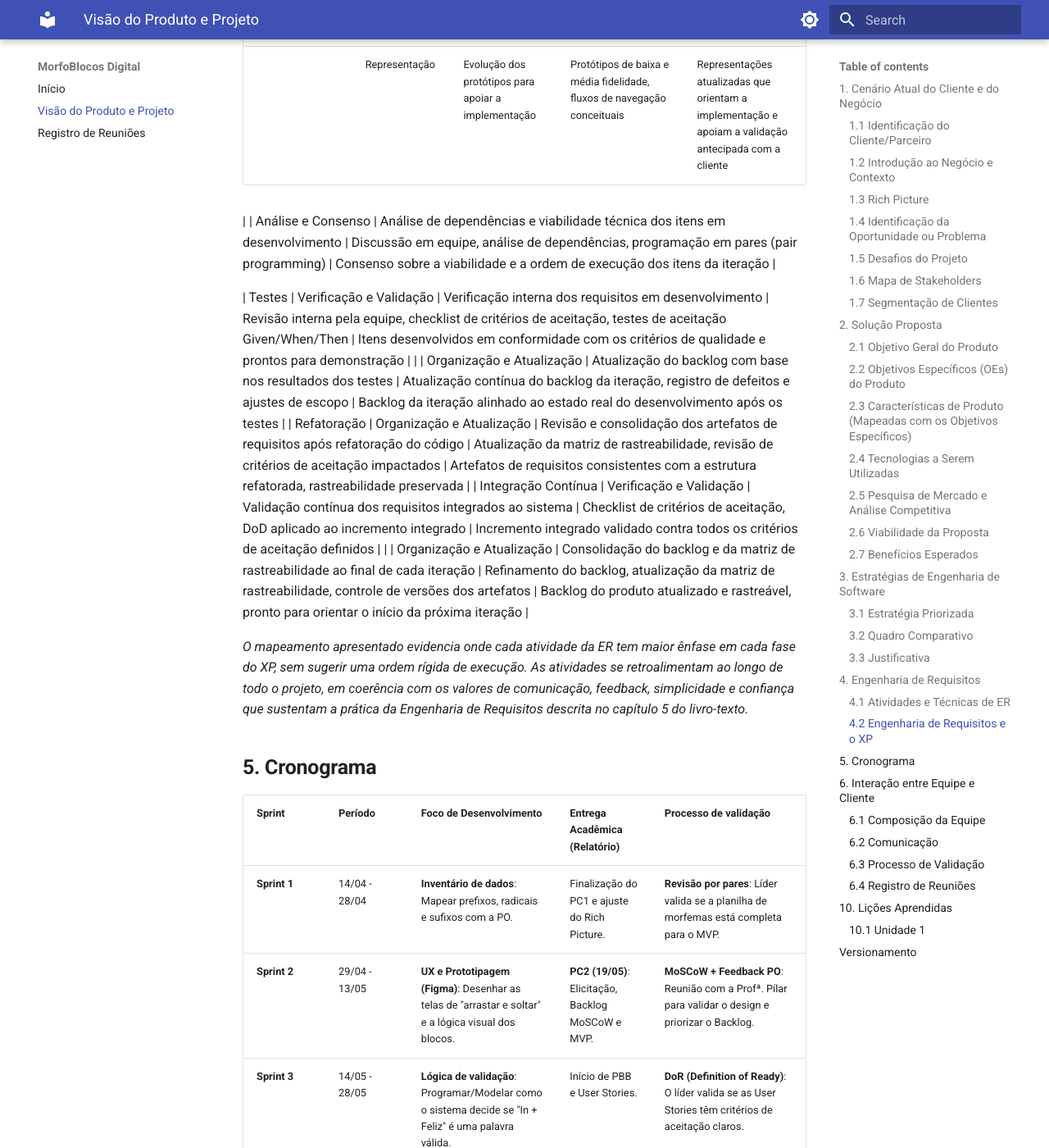
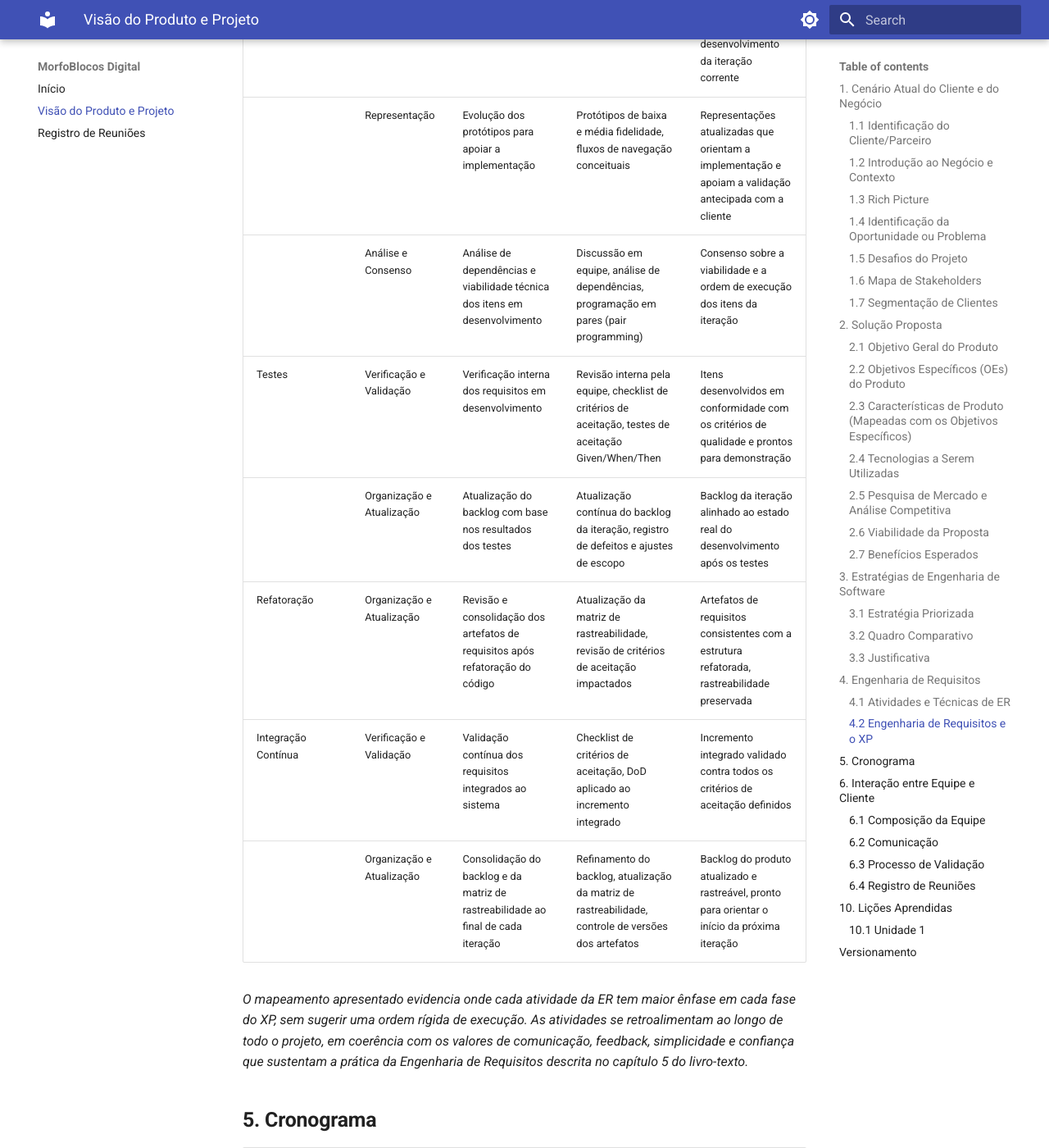
Before and after one commit to mdsreq-fga-unb/REQ-2026.1-T01--MorfoBlocosDigital, an MkDocs documentation site: the page built from docs/visao_produto.md, in a window 1280 px wide and 1400 px high, scrolled down 18032 px. Shown: the whole window at 82% size. Built offline with MkDocs 1.6.1 and Material for MkDocs 9.7.7, drawn with Linux system fonts in a browser that asks for light colours; part of the change alters nothing that is shown; some of the changed text lies outside the part shown.

```diff
--- a/docs/visao_produto.md
+++ b/docs/visao_produto.md
@@ -297,14 +297,12 @@ _Importante: as atividades da ER não ocorrem de forma estritamente sequencial d
 | Releases Pequenas         | Verificação e Validação      | Validação do incremento entregue com a cliente    | Demonstração do incremento funcional, revisão contra critérios de aceitação, Definition of Done (DoD)                              | Incremento validado pela cliente; feedback registrado para ajuste das próximas histórias                                                                 |
 |          | Organização e Atualização           | Repriorização do backlog com base no aprendizado da release    | Refinamento do backlog, negociação colaborativa, princípio DEEP                             | Backlog repriorizado e atualizado com as histórias de maior valor para a próxima release          |
 | Design Simples            | Representação               | Representação sistêmica do contexto e do problema   | Rich Picture AS-IS/TO-BE, Mapa de Stakeholders, Matriz Poder × Interesse, Diagrama de Ishikawa                                       | Entendimento compartilhado sobre o contexto, os atores e o escopo do sistema entre equipe e cliente    |
-|             | Declaração     | Detalhamento de histórias e critérios de aceitação para a iteração      | Critérios de aceitação Given/When/Then, Definition of Ready (DoR)   | Histórias de usuário com critérios verificáveis e prontas para desenvolvimento (Ready)   |
+|         | Declaração     | Detalhamento de histórias e critérios de aceitação para a iteração      | Critérios de aceitação Given/When/Then, Definition of Ready (DoR)   | Histórias de usuário com critérios verificáveis e prontas para desenvolvimento (Ready)   |
 |   Desenvolvimento (Codificação)   | Elicitação e Descoberta   | Refinamento de requisitos selecionados para a iteração    | Entrevistas pontuais com a cliente, análise documental complementar    | Requisitos detalhados e esclarecidos para suportar o desenvolvimento da iteração corrente    |
-|           | Representação    | Evolução dos protótipos para apoiar a implementação   | Protótipos de baixa e média fidelidade, fluxos de navegação conceituais   | Representações atualizadas que orientam a implementação e apoiam a validação antecipada com a cliente  |
-
-|              | Análise e Consenso  | Análise de dependências e viabilidade técnica dos itens em desenvolvimento  | Discussão em equipe, análise de dependências, programação em pares (pair programming)  | Consenso sobre a viabilidade e a ordem de execução dos itens da iteração |
-
-| Testes | Verificação e Validação  | Verificação interna dos requisitos em desenvolvimento  | Revisão interna pela equipe, checklist de critérios de aceitação, testes de aceitação Given/When/Then    | Itens desenvolvidos em conformidade com os critérios de qualidade e prontos para demonstração                     |
-|   | Organização e Atualização | Atualização do backlog com base nos resultados dos testes   | Atualização contínua do backlog da iteração, registro de defeitos e ajustes de escopo   | Backlog da iteração alinhado ao estado real do desenvolvimento após os testes                                                    |
+|        | Representação    | Evolução dos protótipos para apoiar a implementação   | Protótipos de baixa e média fidelidade, fluxos de navegação conceituais   | Representações atualizadas que orientam a implementação e apoiam a validação antecipada com a cliente  |
+|        | Análise e Consenso  | Análise de dependências e viabilidade técnica dos itens em desenvolvimento  | Discussão em equipe, análise de dependências, programação em pares (pair programming)  | Consenso sobre a viabilidade e a ordem de execução dos itens da iteração |
+| Testes | Verificação e Validação  | Verificação interna dos requisitos em desenvolvimento  | Revisão interna pela equipe, checklist de critérios de aceitação, testes de aceitação Given/When/Then    | Itens desenvolvidos em conformidade com os critérios de qualidade e prontos para demonstração    |
+|   | Organização e Atualização | Atualização do backlog com base nos resultados dos testes   | Atualização contínua do backlog da iteração, registro de defeitos e ajustes de escopo   | Backlog da iteração alinhado ao estado real do desenvolvimento após os testes      |
 | Refatoração | Organização e Atualização          | Revisão e consolidação dos artefatos de requisitos após refatoração do código   | Atualização da matriz de rastreabilidade, revisão de critérios de aceitação impactados    | Artefatos de requisitos consistentes com a estrutura refatorada, rastreabilidade preservada      |
 | Integração Contínua | Verificação e Validação   | Validação contínua dos requisitos integrados ao sistema    | Checklist de critérios de aceitação, DoD aplicado ao incremento integrado     | Incremento integrado validado contra todos os critérios de aceitação definidos      |
 |   | Organização e Atualização   | Consolidação do backlog e da matriz de rastreabilidade ao final de cada iteração    | Refinamento do backlog, atualização da matriz de rastreabilidade, controle de versões dos artefatos     | Backlog do produto atualizado e rastreável, pronto para orientar o início da próxima iteração      |
@@ -417,3 +415,4 @@ Com a reorganização da equipe, passou-se a priorizar um contato mais frequente
 | 12/04/2026 | 1.1    | Adiciona a seção 5 (Cronograma).         |    [Ana Beatriz](https://github.com/AnnaBeatrizAraujo), [Bruno Souza](https://github.com/youngburny)   |
 | 13/04/2026 | 1.2  | Adiciona seção 4.0, 4.1, 4.2 e 6.4 | [Bruno Souza](https://github.com/youngburny) |
 | 13/04/2026 | 1.3  | Correções nas seções 3.1, 3.2, 3.3, 4.1 e 4.2 | [Bruno Souza](https://github.com/youngburny) |
+| 13/04/2026 | 1.4  | Correção de formatação na tabela da seção 4.2 | [Bruno Souza](https://github.com/youngburny) |
```
